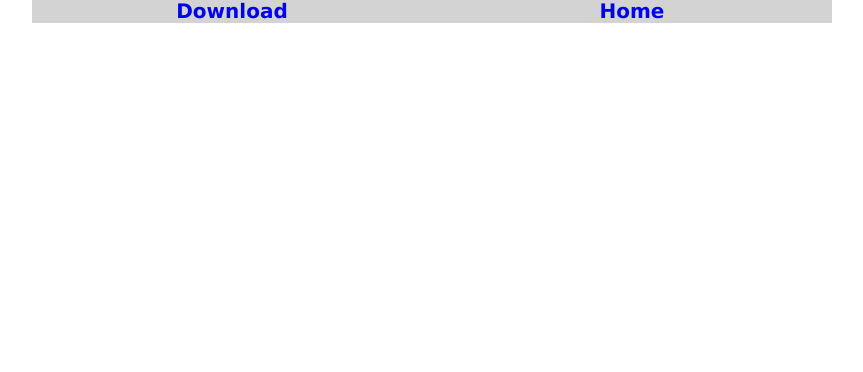
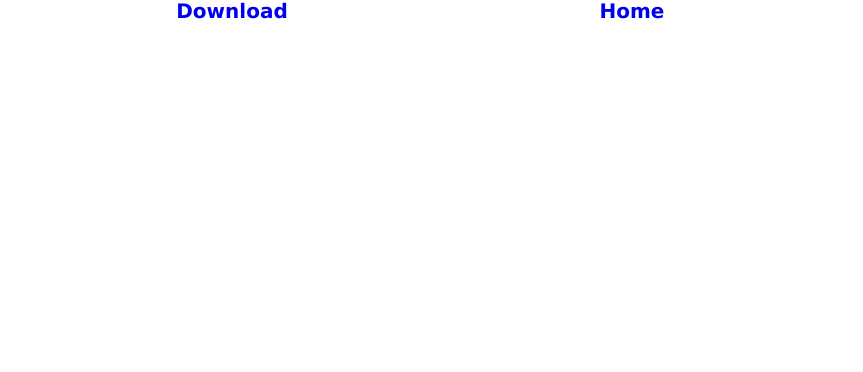
Before and after one commit to coffman04/image-processing, a Django app: page /download/27 in a window 1280 px wide. Shown: the part 428-800 px from the top of the page, without its empty margins (208-1071 px from the left). Run offline with Django 5.2, Linux system fonts and the light colour scheme; data comes from the database, SQL or seed files in the repository; both versions use the stored data as it was after the commit.

Commit message:
updated css and db

```diff
--- a/imageProcessing/static/css/download.css
+++ b/imageProcessing/static/css/download.css
@@ -29,7 +29,6 @@ h1 {
     min-width: 400px;
     text-align: center;
     font-family: Verdana, Geneva, Tahoma, sans-serif;
-    background-color: lightgray;
     border:4px;
     border-color:black;
     text-decoration: none;
```
Also changed, not shown: db.sqlite3.
